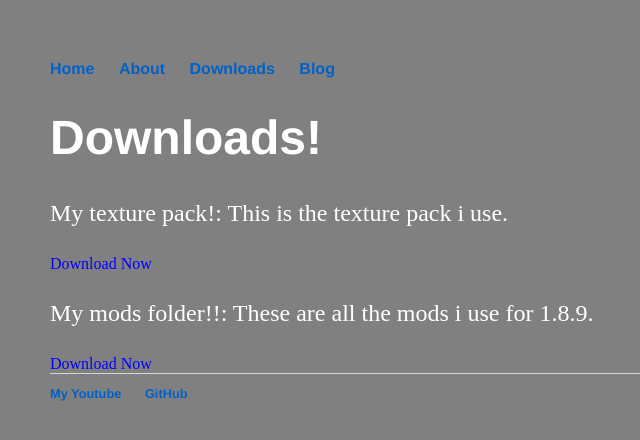
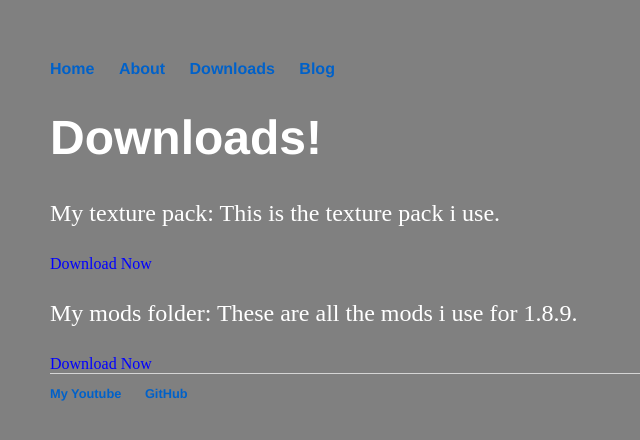
Before and after one commit to ThePayneMaster/payne.yt, a Jekyll site: the page built from downloads/index.html, in a window 1280 px wide. Shown: the top 440 px of the page, without its empty margins (142-782 px from the left). Built offline with Jekyll 4.4.1, drawn with Linux system fonts in a browser that asks for light colours.

Commit message:
Update index.html

```diff
--- a/downloads/index.html
+++ b/downloads/index.html
@@ -4,8 +4,8 @@ title: Projects | Payne's Website
 ---
 <div class="blurb2">
 	<h1>Downloads!</h1>
-	<p>My texture pack!: This is the texture pack i use.</a></p>
+	<p>My texture pack: This is the texture pack i use.</a></p>
+        <a style="color:blue;" href="/downloads/files/paynesdefedit.zip" class="download" title="Download">Download Now</a>
+        <p>My mods folder: These are all the mods i use for 1.8.9.</a></p>
         <a style="color:blue;" href="/downloads/files/mods.zip" class="download" title="Download">Download Now</a>
-        <p>My mods folder!!: These are all the mods i use for 1.8.9.</a></p>
-        <a style="color:blue;" href="/downloads/files/paynesdefedit.zip" class="download" title="Download">Download Now</a>
 </div><!-- /.blurb -->
```
